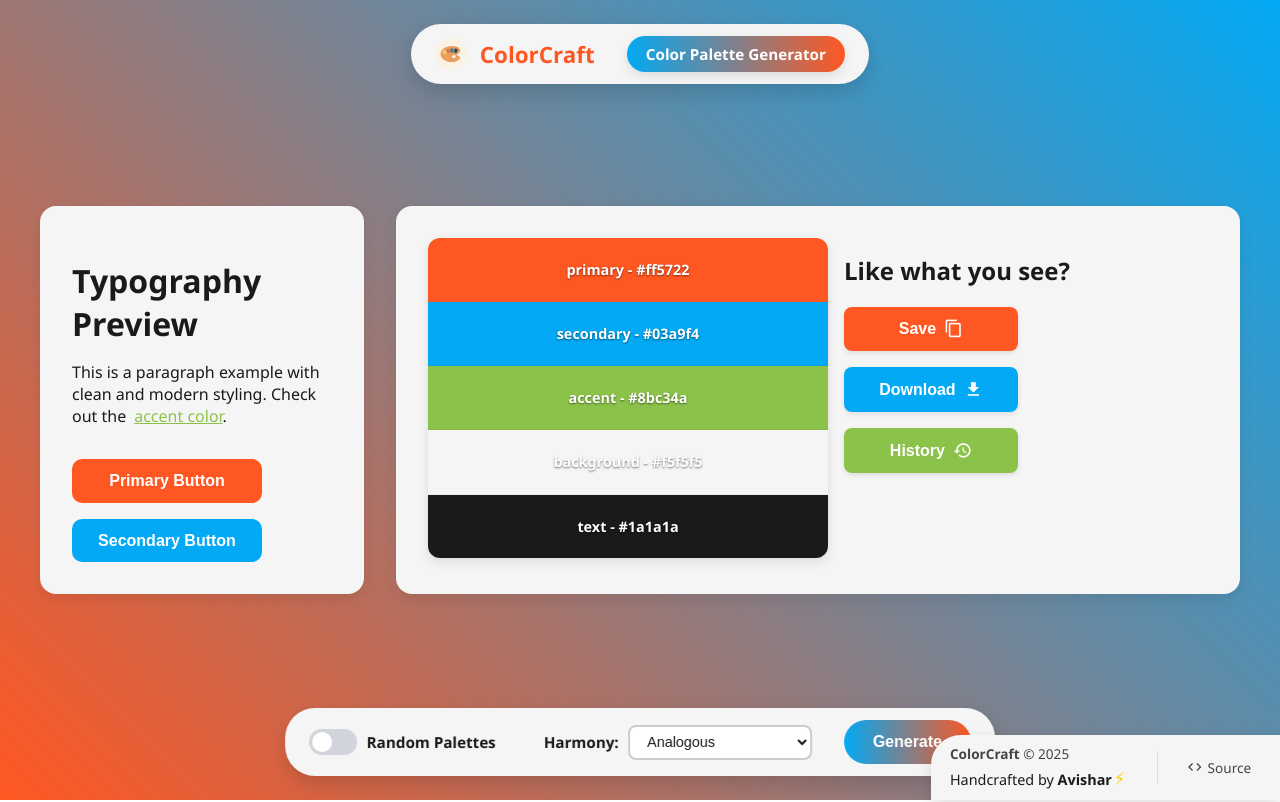
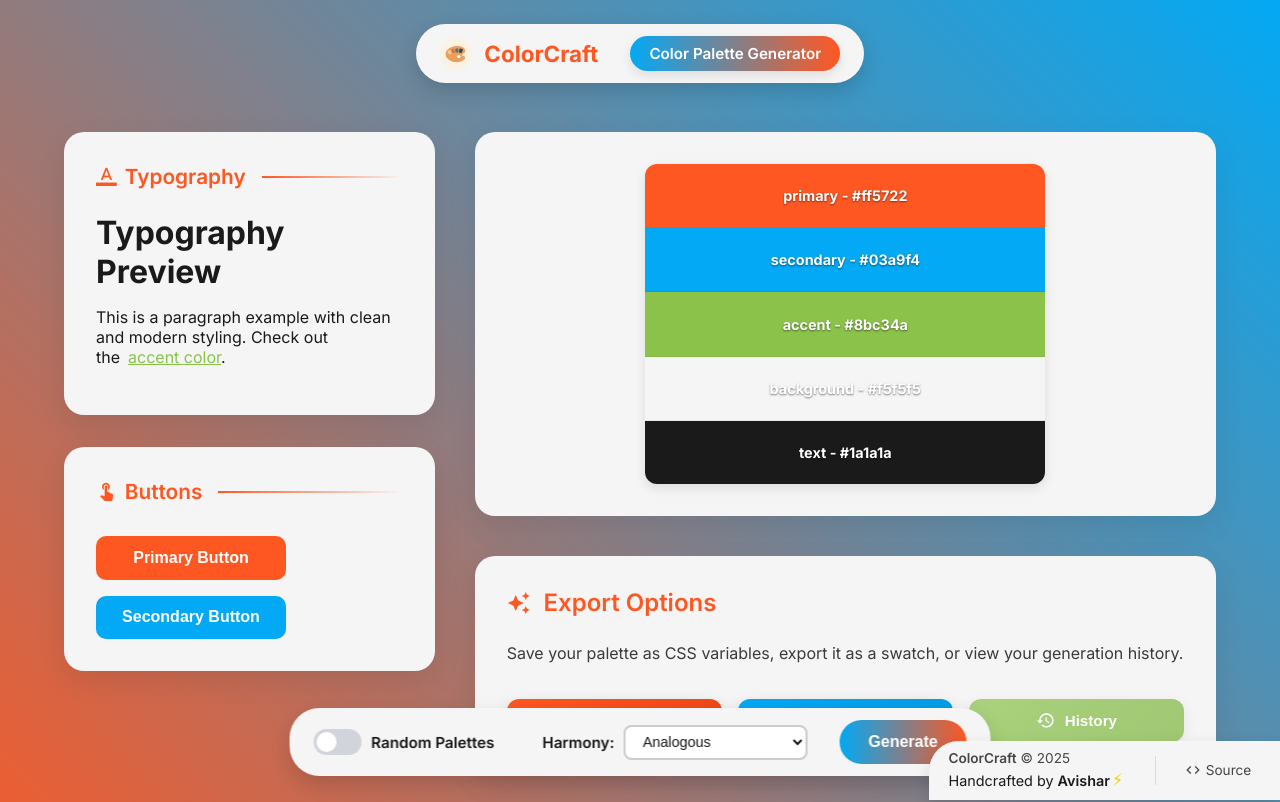
Before and after one commit to AvisharSharan/ColorCraft, a React (Vite) app: page / in a window 1280 px wide. Shown: the top 802 px of the page. Built offline with nearby package versions, Linux system fonts and the light colour scheme.

Commit message:
Revamped the whole main app UI with making different cards for previews and palette and export options

```diff
--- a/src/App.jsx
+++ b/src/App.jsx
@@ -53,7 +53,6 @@ function App() {
     document.documentElement.style.setProperty("--accent", palette.accent);
 
     document.body.style.background = `linear-gradient(45deg, ${palette.primary}, ${palette.secondary})`;
-    document.querySelector(".right-section").style.backgroundColor = palette.background;
   }, [palette]);
   const handleGeneratePalette = () => {
     const newPalette = generateColorPalette(harmonyMode, baseColor, useBaseColor);
@@ -114,13 +113,32 @@ function App() {
       <Header palette={palette} />
 
       <div className="main-app">
-        <div className="left-section" style={{ backgroundColor: palette.background }}>
-          <TypographyPreview palette={palette} />
-          <ButtonPreview palette={palette} />
+        <div className="left-section">
+          <div className="preview-card">
+            <h3><span className="material-icons">format_color_text</span> Typography</h3>
+            <TypographyPreview palette={palette} />
+          </div>
+
+          <div className="preview-card">
+            <h3><span className="material-icons">touch_app</span> Buttons</h3>
+            <ButtonPreview palette={palette} />
+          </div>
         </div>
 
         <div className="right-section">
-          <PaletteDisplay palette={palette} />
+          <div className="content-card palette-display-container">
+            <PaletteDisplay palette={palette} />
+          </div>
+
+          <div className="content-card features-section-container">
+            <FeaturesSection
+              onExportClick={() => setShowExportPopup(true)}
+              onDownloadClick={handleDownload}
+              palette={palette}
+              onHistoryClick={() => setShowHistory(true)}
+              hasHistory={paletteHistory.length > 0}
+            />
+          </div>
 
           {showHistory && (
             <PaletteHistory
@@ -137,14 +155,6 @@ function App() {
               onClose={() => setShowExportPopup(false)}
             />
           )}
-
-          <FeaturesSection
-            onExportClick={() => setShowExportPopup(true)}
-            onDownloadClick={handleDownload}
-            palette={palette}
-            onHistoryClick={() => setShowHistory(true)}
-            hasHistory={paletteHistory.length > 0}
-          />
 
           <Toolbar
             onGenerate={handleGeneratePalette}
--- a/src/components/FeaturesSection.jsx
+++ b/src/components/FeaturesSection.jsx
@@ -1,34 +1,65 @@
 import React from "react";
-import chroma from "chroma-js"
+import chroma from "chroma-js";
+import "../styles/FeaturesSection.css";
 
-const FeaturesSection = ({ onExportClick, onDownloadClick, onHistoryClick, palette, hasHistory }) => (
-  <div className="features-container" style={{ width: "50%", padding: "1rem" }}>
-    <h2>Like what you see?</h2>
-    <div className="features-buttons" style={{width: "50%"}}>
+const FeaturesSection = ({ onExportClick, onDownloadClick, onHistoryClick, palette, hasHistory }) => {
+  const getContrastColor = (color) => {
+    return chroma.contrast(color, '#ffffff') > 2 ? '#ffffff' : palette.text;
+  };
+
+  return (
+    <div className="features-container">
+      <h3 className="features-title">
+        <span className="material-icons">auto_awesome</span>
+        Export Options
+      </h3>
+
+      <div className="features-description">
+        Save your palette as CSS variables, export it as a swatch, or view your generation history.
+      </div>
+
+      <div className="features-buttons">
         <button
-        className="export-btn"
+          className="feature-btn export-btn"
           onClick={onExportClick}
-        style={{color: chroma.contrast(palette.primary, '#ffffff') > 1.5 ? '#ffffff' : palette.text }}
-      >Save
+          style={{
+            background: `linear-gradient(135deg, ${palette.primary}, ${chroma(palette.primary).darken(0.3).hex()})`,
+            color: getContrastColor(palette.primary)
+          }}
+        >
           <span className="material-icons">content_copy</span>
+          <span>Save as CSS</span>
         </button>
+
         <button
-        className="download-btn"
+          className="feature-btn download-btn"
           onClick={onDownloadClick}
-        style={{color: chroma.contrast(palette.secondary, '#ffffff') > 1.4 ? '#ffffff' : palette.text }}
-      >Download
+          style={{
+            background: `linear-gradient(135deg, ${palette.secondary}, ${chroma(palette.secondary).darken(0.3).hex()})`,
+            color: getContrastColor(palette.secondary)
+          }}
+        >
           <span className="material-icons">download</span>
+          <span>Download</span>
         </button>
+
         <button
-        className="history-btn"
+          className="feature-btn history-btn"
           onClick={onHistoryClick}
-        style={{color: chroma.contrast(palette.secondary, '#ffffff') > 1.3 ? '#ffffff' : palette.text }}
+          disabled={!hasHistory}
+          style={{
+            background: `linear-gradient(135deg, ${palette.accent}, ${chroma(palette.accent).darken(0.3).hex()})`,
+            color: getContrastColor(palette.accent),
+            opacity: hasHistory ? 1 : 0.7
+          }}
           title={!hasHistory ? "Generate palettes to build history" : "View previous palettes"}
-      >History
+        >
           <span className="material-icons">history</span>
+          <span>History</span>
         </button>
       </div>
     </div>
   );
+};
 
 export default FeaturesSection;
--- a/src/styles/App.css
+++ b/src/styles/App.css
@@ -1,4 +1,5 @@
 @import url('https://fonts.googleapis.com/icon?family=Material+Icons');
+@import url('https://fonts.googleapis.com/css2?family=Inter:wght@300;400;500;600;700&display=swap');
 
 @import "./TypographyPreview.css";
 @import "./ButtonPreview.css";
@@ -8,52 +9,109 @@
 @import "./Header.css";
 @import "./Footer.css";
 
+:root {
+  --border-radius-large: 20px;
+  --border-radius-medium: 16px;
+  --box-shadow: 0 10px 30px rgba(0, 0, 0, 0.08);
+  --transition-standard: all 0.3s ease;
+  --spacing-standard: 2rem;
+}
+
 body {
   margin: 0;
-  font-family: 'Segoe UI', Tahoma, Geneva, Verdana, sans-serif;
-  background-color: #f4f4f9;
-  color: #333;
-  display: flex;
-  justify-content: center;
-  align-items: center;
-  height: 100vh;
-  overflow: hidden;
+  padding: 0;
+  font-family: 'Inter', 'Segoe UI', Tahoma, Geneva, Verdana, sans-serif;
+  background-color: #f8f9fa;
+  color: var(--text, #333);
+  min-height: 100vh;
+  overflow-x: hidden;
 }
 
 .app-container {
   display: flex;
   flex-direction: column;
-  width: 100vw;
-  height: 100vh;
-  justify-content: center;
-  align-items: center;
+  width: 100%;
+  min-height: 100vh;
+  position: relative;
+  padding-top: 100px;
+  padding-bottom: 80px;
 }
 
 .app-container .main-app {
   display: flex;
-  max-width: 1200px;
+  max-width: 1400px;
+  width: 90%;
+  margin: 0 auto;
   flex-direction: row;
-  gap: 2rem;
+  gap: 2.5rem;
+  padding: var(--spacing-standard) 0;
 }
 
+/* Left section - Preview Panel */
 .left-section {
   flex: 1;
-  background: var(--background);
-  color: var(--text);
-  transition: background-color 0.3s ease, color 0.3s ease;
-  border-radius: 16px;
-  padding: 2rem;
-  box-shadow: 0 6px 16px rgba(0, 0, 0, 0.08);
-  min-width: 200px;
+  display: flex;
+  flex-direction: column;
+  gap: 2rem;
+  min-width: 320px;
+  max-width: 420px;
+}
+
+.preview-card {
+  background: var(--background, #fff);
+  color: var(--text, #333);
+  border-radius: var(--border-radius-large);
+  padding: var(--spacing-standard);
+  box-shadow: var(--box-shadow);
+  transition: var(--transition-standard);
+  overflow: hidden;
+  position: relative;
+}
+
+.preview-card:hover {
+  transform: translateY(-5px);
+  box-shadow: 0 15px 35px rgba(0, 0, 0, 0.1);
+}
+
+.preview-card h3 {
+  margin-top: 0;
+  font-size: 1.3rem;
+  font-weight: 600;
+  color: var(--primary);
+  margin-bottom: 1.5rem;
+  display: flex;
+  align-items: center;
+  gap: 0.5rem;
+}
+
+.preview-card h3::after {
+  content: '';
+  flex: 1;
+  height: 2px;
+  background: linear-gradient(90deg, var(--primary), transparent);
+  margin-left: 0.5rem;
+}
+
+.preview-card .material-icons {
+  font-size: 1.3rem;
 }
 
 .right-section {
-  flex: 3;
-  background: #ffffff;
+  flex: 2;
   display: flex;
-  flex-direction: row;
-  justify-content: space-evenly;
-  padding: 2rem;
-  border-radius: 16px;
-  box-shadow: 0 6px 16px rgba(0, 0, 0, 0.08);
+  flex-direction: column;
+  gap: 2.5rem;
 }
+
+.content-card {
+  background-color: var(--background);
+  border-radius: var(--border-radius-large);
+  padding: var(--spacing-standard);
+  box-shadow: var(--box-shadow);
+  transition: var(--transition-standard);
+}
+
+.content-card:hover {
+  transform: translateY(-5px);
+  box-shadow: 0 15px 35px rgba(0, 0, 0, 0.1);
+}
--- a/src/styles/FeaturesSection.css
+++ b/src/styles/FeaturesSection.css
@@ -1,97 +1,78 @@
-.features-container{
-    display: flex;
-    flex-direction: column;
+.features-container {
+  display: flex;
+  flex-direction: column;
+  gap: 1.5rem;
 }
 
-.features-container h2{
-    margin-top: 0;
-    color: var(--text);
+.features-title {
+  display: flex;
+  align-items: center;
+  gap: 0.8rem;
+  margin: 0;
+  font-size: 1.5rem;
+  font-weight: 600;
+  color: var(--primary);
 }
 
-.features-container .features-buttons{
-    display: flex;
-    flex-direction: column;
-    gap: 1rem;
+.features-title .material-icons {
+  font-size: 1.5rem;
 }
 
-.export-btn {
+.features-description {
+  font-size: 1rem;
+  line-height: 1.6;
+  color: var(--text);
+  opacity: 0.85;
+  margin-bottom: 0.5rem;
+}
+
+.features-buttons {
+  display: flex;
+  flex-wrap: wrap;
+  gap: 1rem;
+}
+
+.feature-btn {
   display: flex;
   align-items: center;
   justify-content: center;
-  gap: 0.5rem;
-  background-color: var(--primary);
-  color: #fff;
-  font-size: 1rem;
-  font-weight: bold;
+  gap: 0.6rem;
+  padding: 0.75rem 1.5rem;
   border: none;
-  border-radius: 8px;
-  padding: 0.8rem 1.5rem;
+  border-radius: 12px;
+  font-size: 0.95rem;
+  font-weight: 600;
   cursor: pointer;
-  box-shadow: 0 2px 5px rgba(0, 0, 0, 0.1);
-  transition: transform 0.2s ease, box-shadow 0.2s ease;
+  transition: all 0.2s ease;
+  box-shadow: 0 4px 15px rgba(0, 0, 0, 0.1);
+  min-width: 150px;
+  flex: 1;
 }
 
-.export-btn:hover {
-  transform: scale(1.05);
-  box-shadow: 0 4px 10px rgba(0, 0, 0, 0.2);
+.feature-btn:hover {
+  transform: translateY(-3px);
+  box-shadow: 0 6px 18px rgba(0, 0, 0, 0.15);
 }
 
-.export-btn .material-icons {
+.feature-btn:active {
+  transform: translateY(-1px);
+  box-shadow: 0 3px 10px rgba(0, 0, 0, 0.12);
+}
+
+.feature-btn .material-icons {
   font-size: 1.2rem;
 }
 
-.download-btn {
-  display: flex;
-  align-items: center;
-  justify-content: center;
-  gap: 0.5rem;
-  background-color: var(--secondary);
-  color: #fff;
-  font-size: 1rem;
-  font-weight: bold;
-  border: none;
-  border-radius: 8px;
-  padding: 0.8rem 1.5rem;
-  cursor: pointer;
-  box-shadow: 0 2px 5px rgba(0, 0, 0, 0.1);
-  transition: transform 0.2s ease, box-shadow 0.2s ease;
+.feature-btn[disabled] {
+  cursor: not-allowed;
 }
 
-.download-btn:hover {
-  transform: scale(1.05);
-  box-shadow: 0 4px 10px rgba(0, 0, 0, 0.2);
+@media (max-width: 768px) {
+  .features-buttons {
+    flex-direction: column;
+  }
+
+  .feature-btn {
+    width: 100%;
+  }
 }
-
-.download-btn .material-icons {
-  font-size: 1.2rem;
-}
-
-.history-btn {
-  display: flex;
-  align-items: center;
-  justify-content: center;
-  gap: 0.5rem;
-  background-color: var(--accent);
-  color: #fff;
-  font-size: 1rem;
-  font-weight: bold;
-  border: none;
-  border-radius: 8px;
-  padding: 0.8rem 1.5rem;
-  cursor: pointer;
-  box-shadow: 0 2px 5px rgba(0, 0, 0, 0.1);
-  transition: transform 0.2s ease, box-shadow 0.2s ease;
-}
-
-.history-btn:hover {
-  transform: scale(1.05);
-  box-shadow: 0 4px 10px rgba(0, 0, 0, 0.2);
-}
-
-.history-btn .material-icons {
-  font-size: 1.2rem;
-}
-
-.history-btn span {
-  font-size: 1.2rem;
-}
```
Lines whose indentation alone changed are shown as unchanged.
